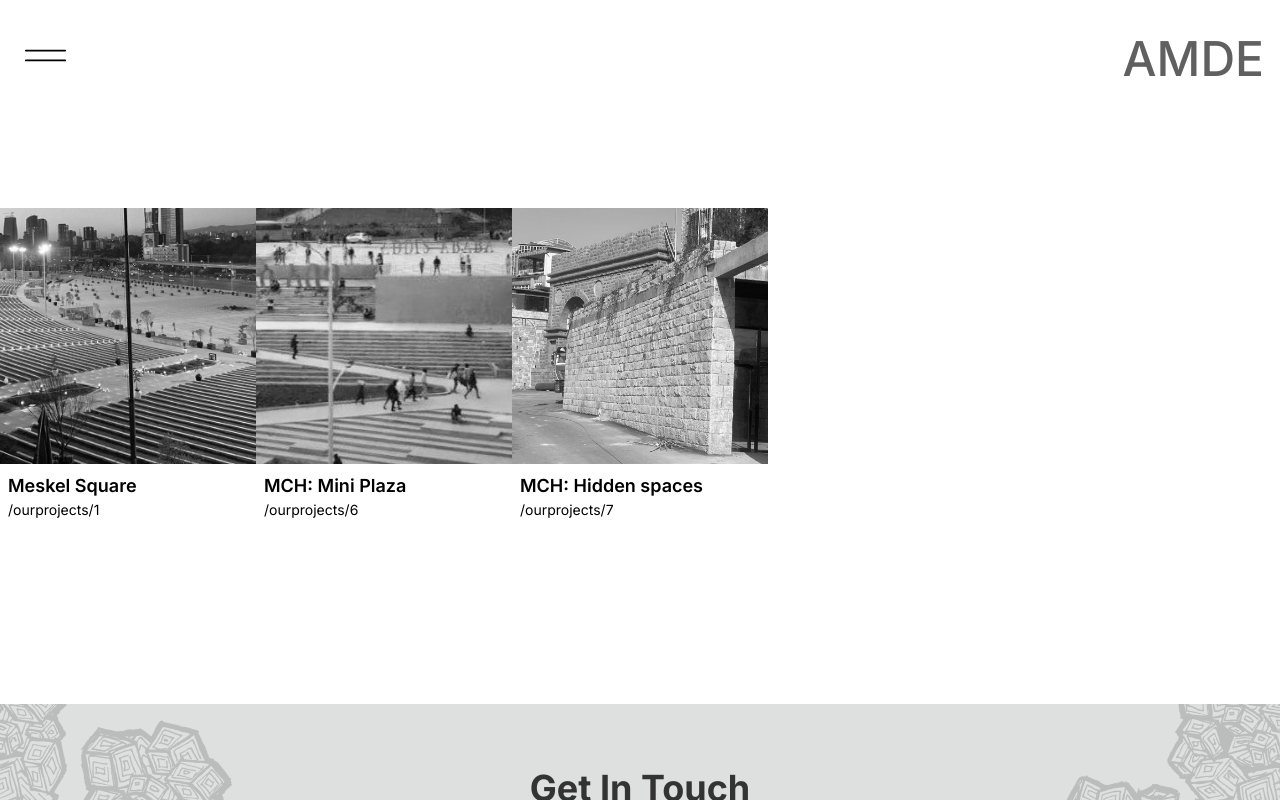
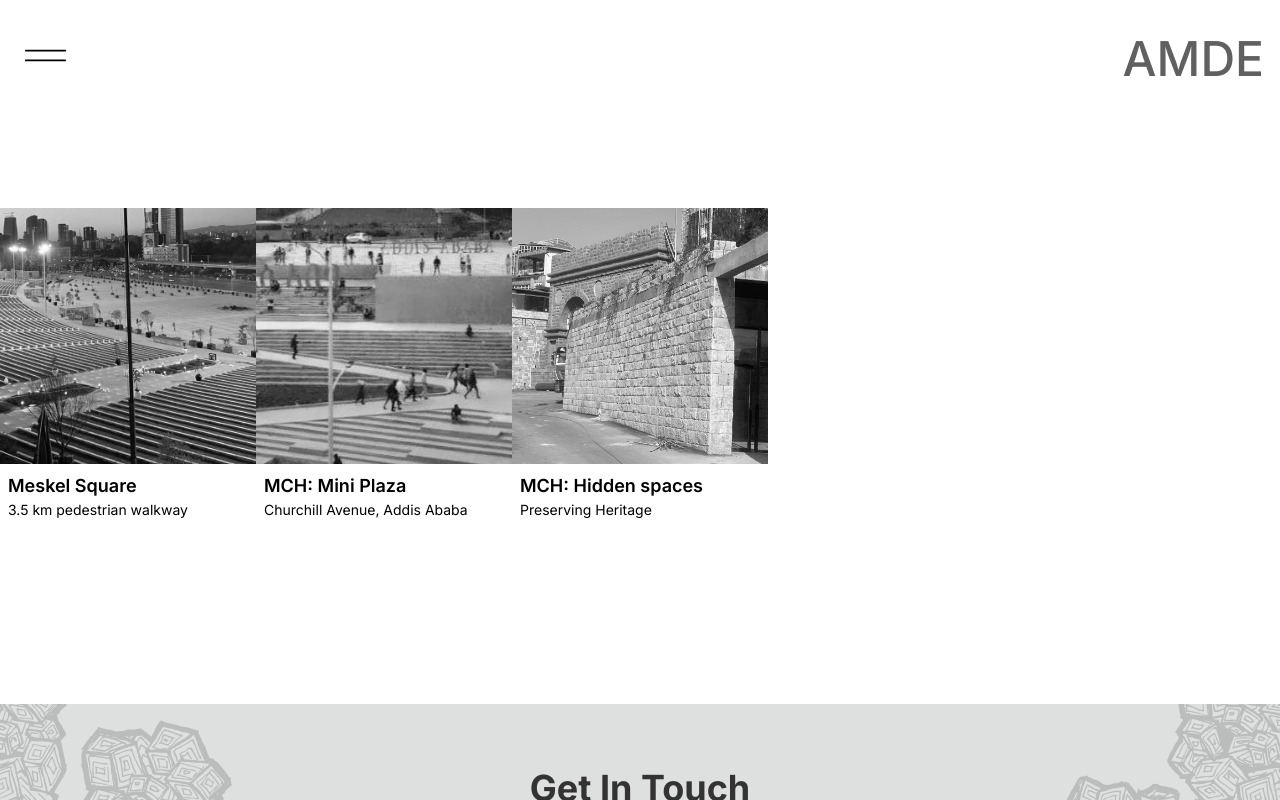
Before and after one commit to Aklilegetachew/AMDE, a Next.js app: page /Commercial in a window 1280 px wide. Shown: the top 800 px of the page. Built offline with nearby package versions, Linux system fonts and the light colour scheme.

Commit message:
pushing images addtional

```diff
--- a/src/app/Commercial/page.tsx
+++ b/src/app/Commercial/page.tsx
@@ -10,7 +10,7 @@ const Commercial = () => {
       src: "/meskelSquarecrop.jpg",
       alt: "Meskel Square",
       title: "Meskel Square",
-      location: "/ourprojects/1",
+      location: "3.5 km pedestrian walkway",
     },
 
     {
@@ -18,14 +18,14 @@ const Commercial = () => {
       src: "/miniPlaza.jpg",
       alt: "MCH: Mini Plaza",
       title: "MCH: Mini Plaza",
-      location: "/ourprojects/6",
+      location: "Churchill Avenue, Addis Ababa",
     },
     {
       id: 7,
       src: "/meskelCityhall.jpg",
       alt: "MCH: Hidden spaces",
       title: "MCH: Hidden spaces",
-      location: "/ourprojects/7",
+      location: "Preserving Heritage",
     },
   ];
   return (
--- a/src/app/Component/Image-grid.tsx
+++ b/src/app/Component/Image-grid.tsx
@@ -1,23 +1,29 @@
-import Image from 'next/image'
-import Link from 'next/link'
+import Image from "next/image";
+import Link from "next/link";
+import PageTransition from "./ui/PageTransition";
 
 export interface ImageItem {
-  id: number
-  src: string
-  alt: string
-  title: string
-  location: string
+  id: number;
+  src: string;
+  alt: string;
+  title: string;
+  location: string;
 }
 
 interface ImageGridProps {
-  images: ImageItem[]
+  images: ImageItem[];
 }
 
 export default function ImageGrid({ images }: ImageGridProps) {
   return (
     <div className="grid grid-cols-1 sm:grid-cols-2 md:grid-cols-3 lg:grid-cols-4 xl:grid-cols-5 2xl:grid-cols-6 mt-52 mb-24">
       {images.map((image) => (
-        <Link key={image.id} href={`/ourprojects/${image.id}`} className="group block mb-20">
+        <PageTransition>
+          <Link
+            key={image.id}
+            href={`/ourprojects/${image.id}`}
+            className="group block mb-20"
+          >
             <div className="relative cursor-pointer overflow-hidden">
               <Image
                 src={image.src}
@@ -34,7 +40,8 @@ export default function ImageGrid({ images }: ImageGridProps) {
               </div>
             </div>
           </Link>
+        </PageTransition>
       ))}
     </div>
-  )
+  );
 }
--- a/src/app/Residential/page.tsx
+++ b/src/app/Residential/page.tsx
@@ -10,7 +10,7 @@ const ResedntialPage = () => {
       src: "/GreenLadder.jpg",
       alt: "Green Ladder",
       title: "Green Ladder",
-      location: "/ourprojects/0",
+      location: "3B+G+16 Apartment Building",
     },
 
     {
@@ -18,28 +18,28 @@ const ResedntialPage = () => {
       src: "/greenladerbetter.png",
       alt: "Green Tower",
       title: "Green Tower",
-      location: "/ourprojects/2",
+      location: "3B+G+15 Apartment Building",
     },
     {
       id: 3,
       src: "/Hillhouse.jpg",
       alt: "Hill House - Interior",
       title: "Hill House - Interior",
-      location: "/ourprojects/3",
+      location: "Open Interiors Bathed in Natural Light",
     },
     {
       id: 4,
       src: "/Hillhouse2.jpg",
       alt: "Hill House",
       title: "Hill House",
-      location: "/ourprojects/4",
+      location: "Yeka Mountain, Addis Ababa",
     },
     {
       id: 5,
       src: "/colorex-3x4.jpg",
       alt: "Colorex",
       title: "Colorex",
-      location: "/ourprojects/5",
+      location: "9-floor apartment building",
     },
 
     {
@@ -47,7 +47,7 @@ const ResedntialPage = () => {
       src: "/Greentowerinterior.jpg",
       alt: "The Green Tower - Interior",
       title: "The Green Tower - Interior",
-      location: "/ourprojects/8",
+      location: "Seamless Vertical Garden",
     },
   ];
   return (
--- a/src/app/globals.css
+++ b/src/app/globals.css
@@ -23,7 +23,7 @@
 body {
   background-color: var(--background-color-paper);
   color: rgb(var(--foreground-secondary-rgb));
-
+  scroll-behavior: smooth;
   font-family: "Lexend Deca", sans-serif;
 }
 
--- a/src/app/ourprojects/mediaData.ts
+++ b/src/app/ourprojects/mediaData.ts
@@ -20,10 +20,13 @@ export const mediaCollections: MediaItem[][] = [
   ],
   [
     { type: "image", src: "/Hillhouse.jpg", alt: "4" },
+    { type: "image", src: "/Hillhouseinterior.jpg", alt: "4" },
     { type: "text", src: "/Hillhouse.jpg", alt: "Hill House - interior" },
   ],
   [
     { type: "image", src: "/Hillhouse2.jpg", alt: "3" },
+    { type: "image", src: "/Hillhousefront.jpg", alt: "3" },
+    { type: "image", src: "/Hillhouseside.jpg", alt: "3" },
     { type: "text", src: "/Hillhouse.jpg", alt: "Hill House" },
   ],
   [
@@ -36,10 +39,12 @@ export const mediaCollections: MediaItem[][] = [
   ],
   [
     { type: "image", src: "/meskelCityhall.jpg", alt: "8" },
-    { type: "text", src: "/Hillhouse.jpg", alt: " MCH: Hidden spaces" },
+    { type: "image", src: "/meskelsquareHiddenspace.jpg", alt: "8" },
+    { type: "text", src: "/Hillhouse.jpg", alt: "MCH: Hidden spaces" },
   ],
   [
     { type: "image", src: "/Greentowerinterior.jpg", alt: "2" },
+    { type: "image", src: "/Greentowerinteriorside.jpg", alt: "2" },
     { type: "text", src: "/Hillhouse.jpg", alt: "The Green Tower - Interior" },
   ],
 ];
```
Also changed, not shown: public/meskelsquareHiddenspace.jpg (added). Lines whose indentation alone changed are shown as unchanged.
